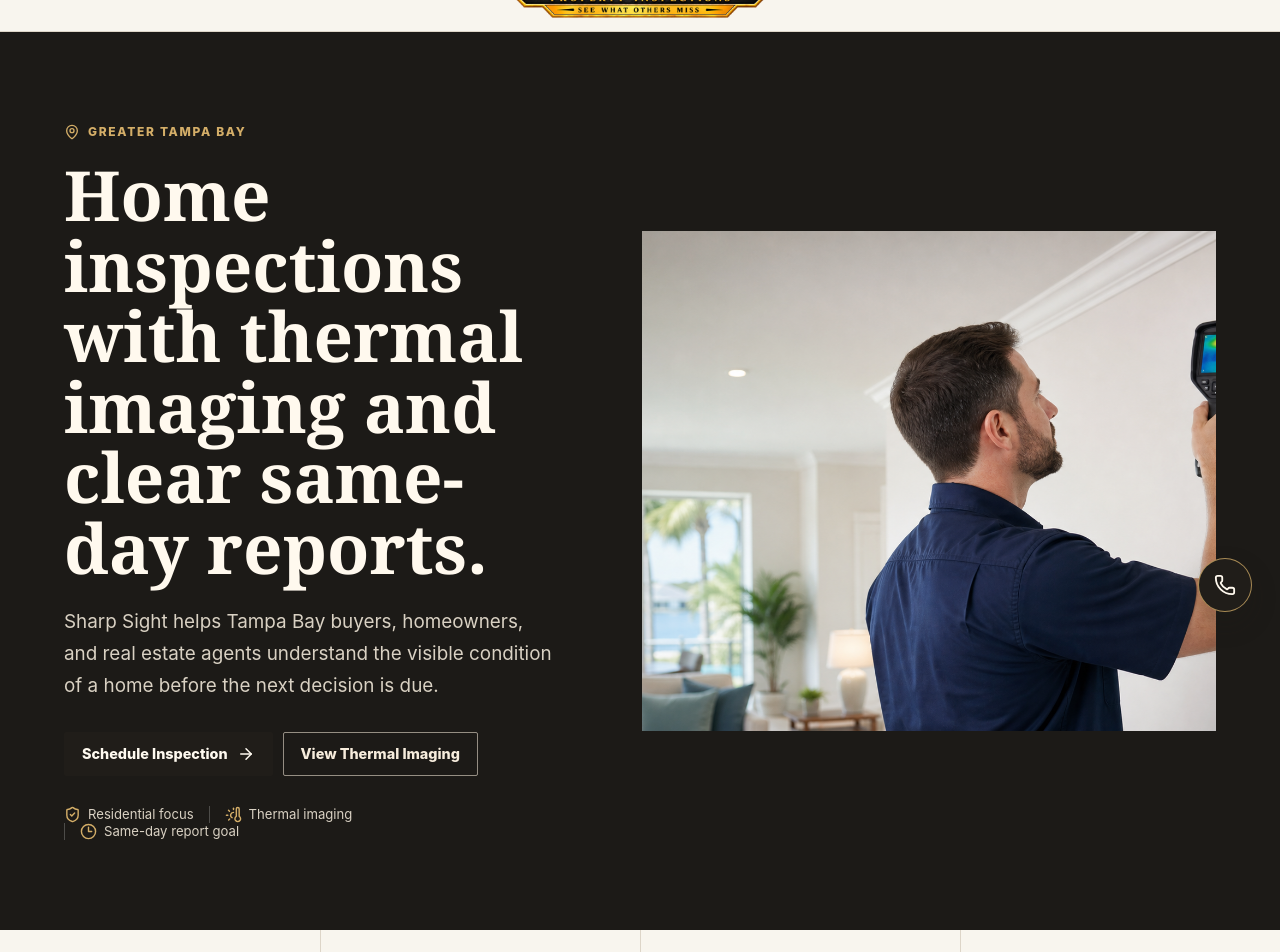
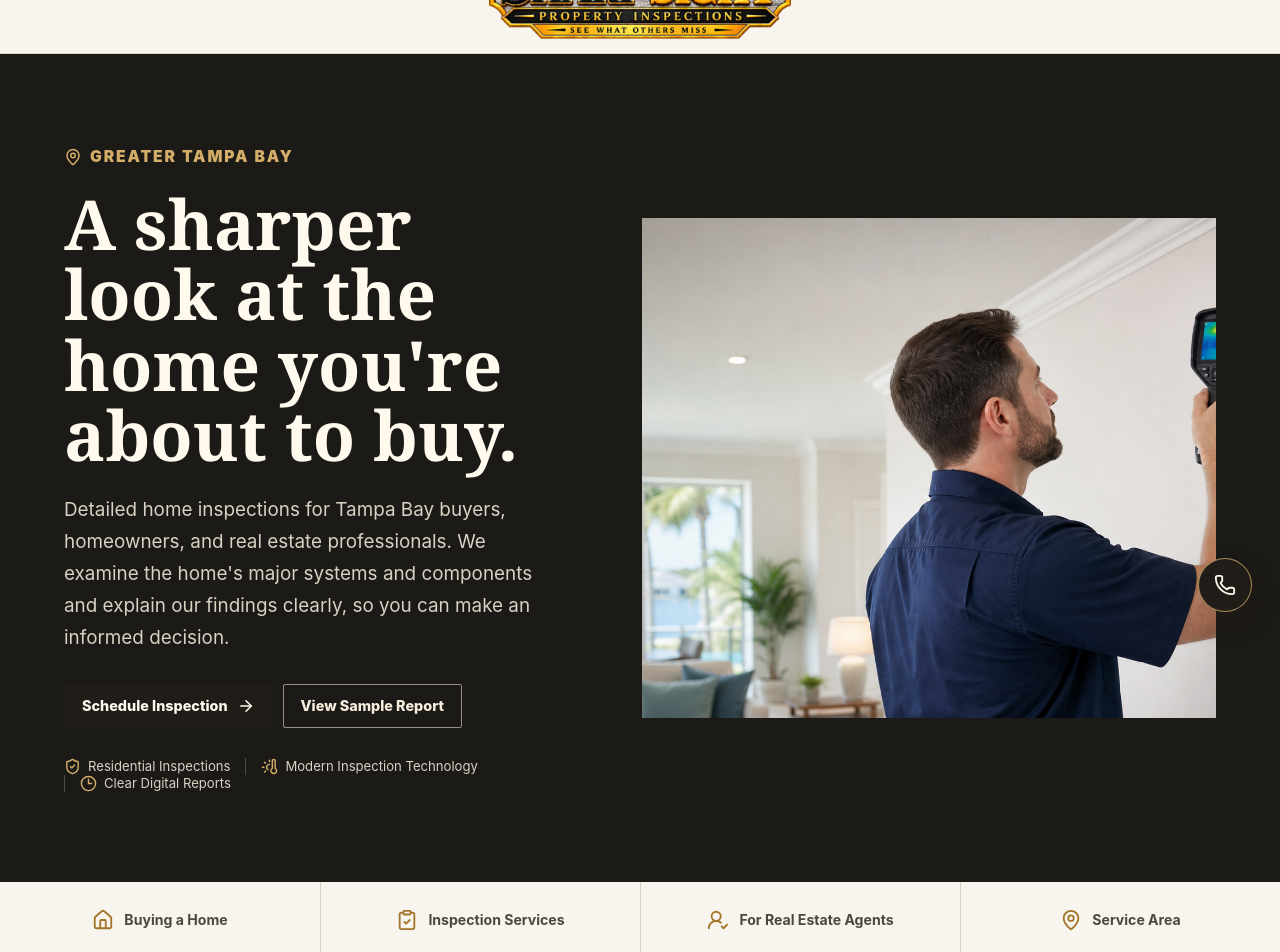
Before and after one commit to solv-ia/sharpsight, a React (Vite) app: page / in a window 1280 px wide. Shown: the part 160-1112 px from the top of the page. Built offline with nearby package versions, Linux system fonts and the light colour scheme.

Commit message:
Refresh hero messaging and first-page actions

```diff
--- a/src/App.tsx
+++ b/src/App.tsx
@@ -111,13 +111,13 @@ function App() {
       <main id="top">
         <section className="hero">
           <div className="hero-copy">
-            <p className="eyebrow">
-              <MapPin size={16} aria-hidden="true" />
+            <p className="eyebrow hero-eyebrow">
+              <MapPin size={18} aria-hidden="true" />
               Greater Tampa Bay
             </p>
-            <h1>Home inspections with thermal imaging and clear same-day reports.</h1>
+            <h1>A sharper look at the home you&apos;re about to buy.</h1>
             <p className="hero-text">
-              Sharp Sight helps Tampa Bay buyers, homeowners, and real estate agents understand the visible condition of a home before the next decision is due.
+              Detailed home inspections for Tampa Bay buyers, homeowners, and real estate professionals. We examine the home&apos;s major systems and components and explain our findings clearly, so you can make an informed decision.
             </p>
 
             <div className="hero-actions">
@@ -126,14 +126,14 @@ function App() {
                 <ArrowRight size={18} aria-hidden="true" />
               </a>
               <a className="button secondary" href="#thermal">
-                View Thermal Imaging
+                View Sample Report
               </a>
             </div>
 
             <div className="proof-strip" aria-label="Service highlights">
-              <span><ShieldCheck size={17} aria-hidden="true" /> Residential focus</span>
-              <span><ThermometerSun size={17} aria-hidden="true" /> Thermal imaging</span>
-              <span><Clock3 size={17} aria-hidden="true" /> Same-day report goal</span>
+              <span><ShieldCheck size={17} aria-hidden="true" /> Residential Inspections</span>
+              <span><ThermometerSun size={17} aria-hidden="true" /> Modern Inspection Technology</span>
+              <span><Clock3 size={17} aria-hidden="true" /> Clear Digital Reports</span>
             </div>
           </div>
 
@@ -151,19 +151,19 @@ function App() {
         <section className="intent-band" aria-label="Popular inspection needs">
           <a href="#pricing">
             <Home size={22} aria-hidden="true" />
-            <span>Buying a home</span>
+            <span>Buying a Home</span>
           </a>
-          <a href="#thermal">
-            <Camera size={22} aria-hidden="true" />
-            <span>Want thermal imaging</span>
+          <a href="#services">
+            <ClipboardCheck size={22} aria-hidden="true" />
+            <span>Inspection Services</span>
           </a>
           <a href="#agents">
             <UserRoundCheck size={22} aria-hidden="true" />
-            <span>Working with an agent</span>
+            <span>For Real Estate Agents</span>
           </a>
-          <a href="#soon">
-            <Clock3 size={22} aria-hidden="true" />
-            <span>Coming soon services</span>
+          <a href="#areas">
+            <MapPin size={22} aria-hidden="true" />
+            <span>Service Area</span>
           </a>
         </section>
 
--- a/src/styles.css
+++ b/src/styles.css
@@ -33,7 +33,7 @@ a:focus-visible, button:focus-visible, input:focus-visible, select:focus-visible
 }
 
 .brand { display: inline-flex; grid-column: 2; align-items: center; min-width: max-content; }
-.brand-logo { display: block; width: clamp(231px, 21vw, 291px); height: auto; }
+.brand-logo { display: block; width: clamp(260px, 23.6vw, 327px); height: auto; }
 
 .nav-links {
   display: flex;
@@ -86,6 +86,7 @@ a:focus-visible, button:focus-visible, input:focus-visible, select:focus-visible
 
 .hero-copy { max-width: 660px; }
 .eyebrow { display: inline-flex; align-items: center; gap: 8px; margin: 0 0 17px; color: #d4ae68; font-size: 0.75rem; font-weight: 800; letter-spacing: 0.14em; text-transform: uppercase; }
+.hero-eyebrow { font-size: 0.98rem; font-weight: 900; letter-spacing: 0.12em; }
 h1, h2, h3, p { margin-top: 0; }
 h1, h2, h3 { font-family: Georgia, "Times New Roman", serif; font-weight: 600; letter-spacing: 0; }
 h1 { max-width: 690px; margin-bottom: 24px; color: #fff9ee; font-size: clamp(3rem, 5.4vw, 5.85rem); line-height: 1.02; }
@@ -211,7 +212,7 @@ section { scroll-margin-top: 92px; }
 
 @media (max-width: 680px) {
   .topbar { min-height: 122px; gap: 12px; padding-block: 4px; }
-  .brand-logo { width: 219px; }
+  .brand-logo { width: 246px; }
   .hero { padding-top: 48px; }
   h1 { font-size: 3rem; }
   h2 { font-size: 2.2rem; }
```
